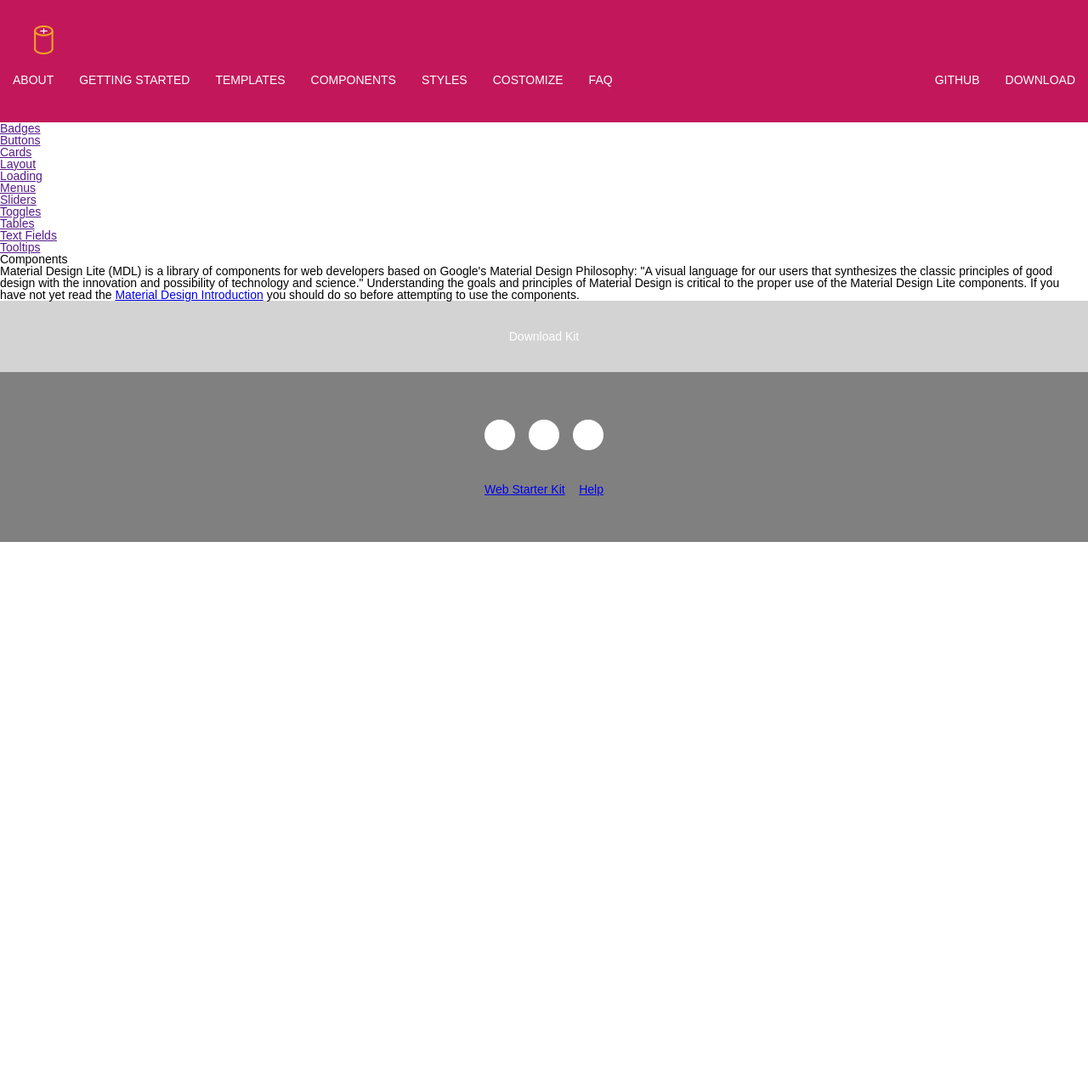
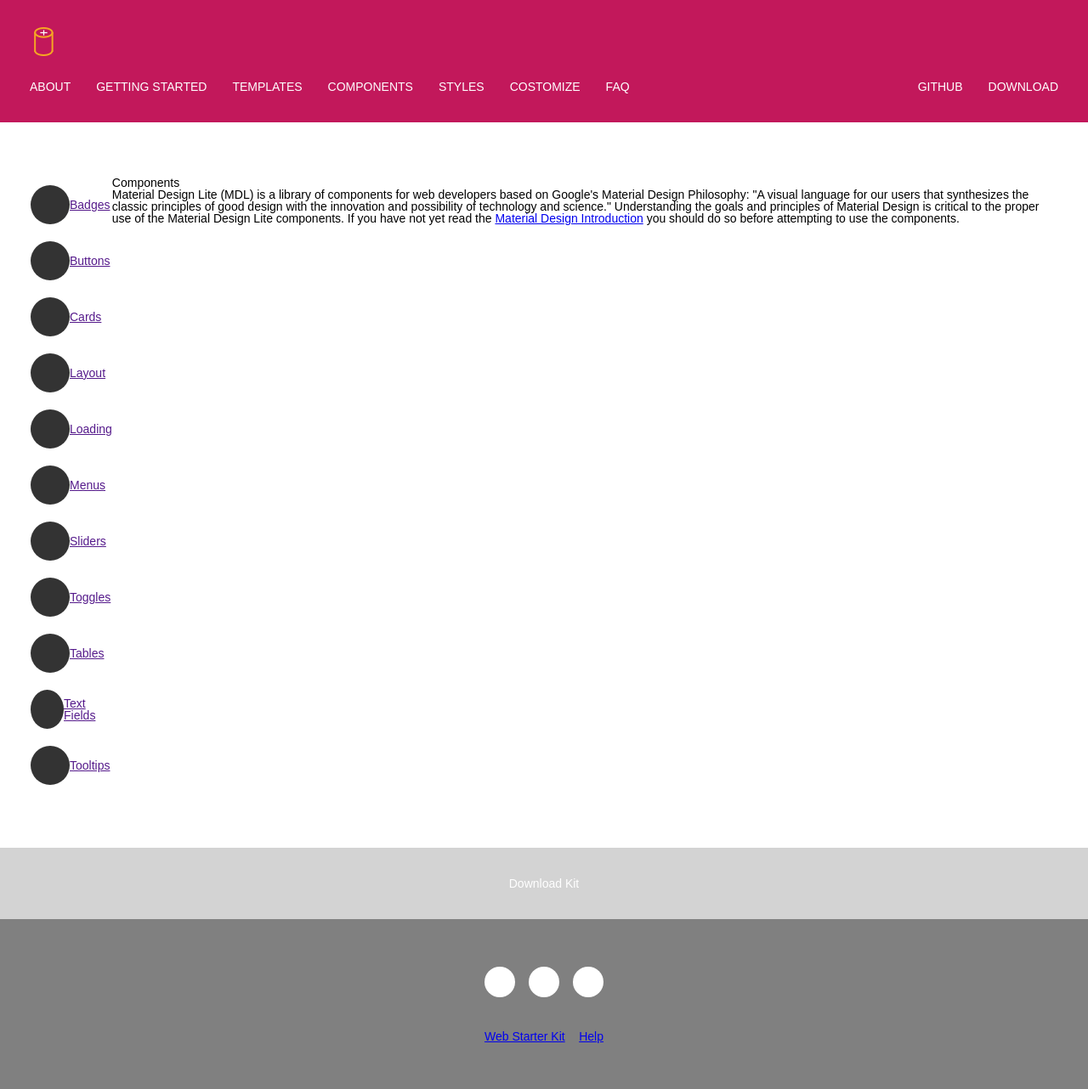
Before and after one commit to youngkang-design/trace-websites, a Jekyll site: the page built from index.html, in a window 1280 px wide. Shown: the whole page at 85% size. Built offline with Jekyll 4.4.1, drawn with Linux system fonts in a browser that asks for light colours; before the commit the page ends 900 px from its top, so only the background shows below that.

Commit message:
Work on more at HTML markups, CSS styling.

```diff
--- a/_layouts/default.html
+++ b/_layouts/default.html
@@ -31,54 +31,54 @@
     </div>
   </header>
   <main>
-    <div>
+    <div class="main-layout">
       <aside class="side-nav">
-        <a href="">
+        <a class="side-nav-item" href="">
           <div class="side-nav-icons"></div>
           <div class="side-nav-name">Badges</div>
         </a>
-        <a href="">
+        <a class="side-nav-item" href="">
           <div class="side-nav-icons"></div>
           <div class="side-nav-name">Buttons</div>
         </a>
-        <a href="">
+        <a class="side-nav-item" href="">
           <div class="side-nav-icons"></div>
           <div class="side-nav-name">Cards</div>
         </a>
-        <a href="">
+        <a class="side-nav-item" href="">
           <div class="side-nav-icons"></div>
           <div class="side-nav-name">Layout</div>
         </a>
-        <a href="">
+        <a class="side-nav-item" href="">
           <div class="side-nav-icons"></div>
           <div class="side-nav-name">Loading</div>
         </a>
-        <a href="">
+        <a class="side-nav-item" href="">
           <div class="side-nav-icons"></div>
           <div class="side-nav-name">Menus</div>
         </a>
-        <a href="">
+        <a class="side-nav-item" href="">
           <div class="side-nav-icons"></div>
           <div class="side-nav-name">Sliders</div>
         </a>
-        <a href="">
+        <a class="side-nav-item" href="">
           <div class="side-nav-icons"></div>
           <div class="side-nav-name">Toggles</div>
         </a>
-        <a href="">
+        <a class="side-nav-item" href="">
           <div class="side-nav-icons"></div>
           <div class="side-nav-name">Tables</div>
         </a>
-        <a href="">
+        <a class="side-nav-item" href="">
           <div class="side-nav-icons"></div>
           <div class="side-nav-name">Text Fields</div>
         </a>
-        <a href="">
+        <a class="side-nav-item" href="">
           <div class="side-nav-icons"></div>
           <div class="side-nav-name">Tooltips</div>
         </a>
       </aside>
-      <main>
+      <main class="section-layout">
         <section>
           <div>
             <h1>Components</h1>
@@ -90,6 +90,7 @@
           </div>
         </section>
       </main>
+    </div>
     <section class="download-section-wrap">
       <a>Download Kit</a>
     </section>
@@ -108,7 +109,6 @@
         </div>
       </div>
     </footer>
-    </div>
   </main>
   </body>
 </html>
--- a/_sass/_base.scss
+++ b/_sass/_base.scss
@@ -10,25 +10,27 @@
   height: 144px;
   background-color: $components-menu-color;
   display: flex;
-  align-items: space-between;
   flex-wrap: wrap;
 }
 .component-logo {
+  position: absolute;
   background-image: url("/images/components.png");
   background-repeat: no-repeat;
   height: 34px;
   width: 23px;
-  margin-left: 40px;
-  margin-top: 30px;
+  top: 32px;
+  left: 40px;
 }
 .nav-container {
   width: 100%;
   height: 64px;
+  align-self: flex-end;
 }
 .top-nav {
   &-wrap {
     display: flex;
     justify-content: space-between;
+    padding: 0 20px;
   }
   &-item {
     padding: 15px;
@@ -40,6 +42,35 @@
   &-spacing {
     flex-grow: 10;
   }
+}
+
+.main-layout {
+  display: flex;
+  padding: 64px 36px;
+}
+
+.side-nav {
+  display: flex;
+  width: 200px;
+  flex-wrap: wrap;
+  &-item {
+    display: flex;
+    align-items: center;
+  }
+  &-icons {
+    width: 46px;
+    height: 46px;
+    background-color: #333;
+    border-radius: 50%;
+    margin: 10px 0;
+  }
+  &-name {
+
+  }
+}
+
+.section-layout {
+
 }
 
 .download-section-wrap {
```
